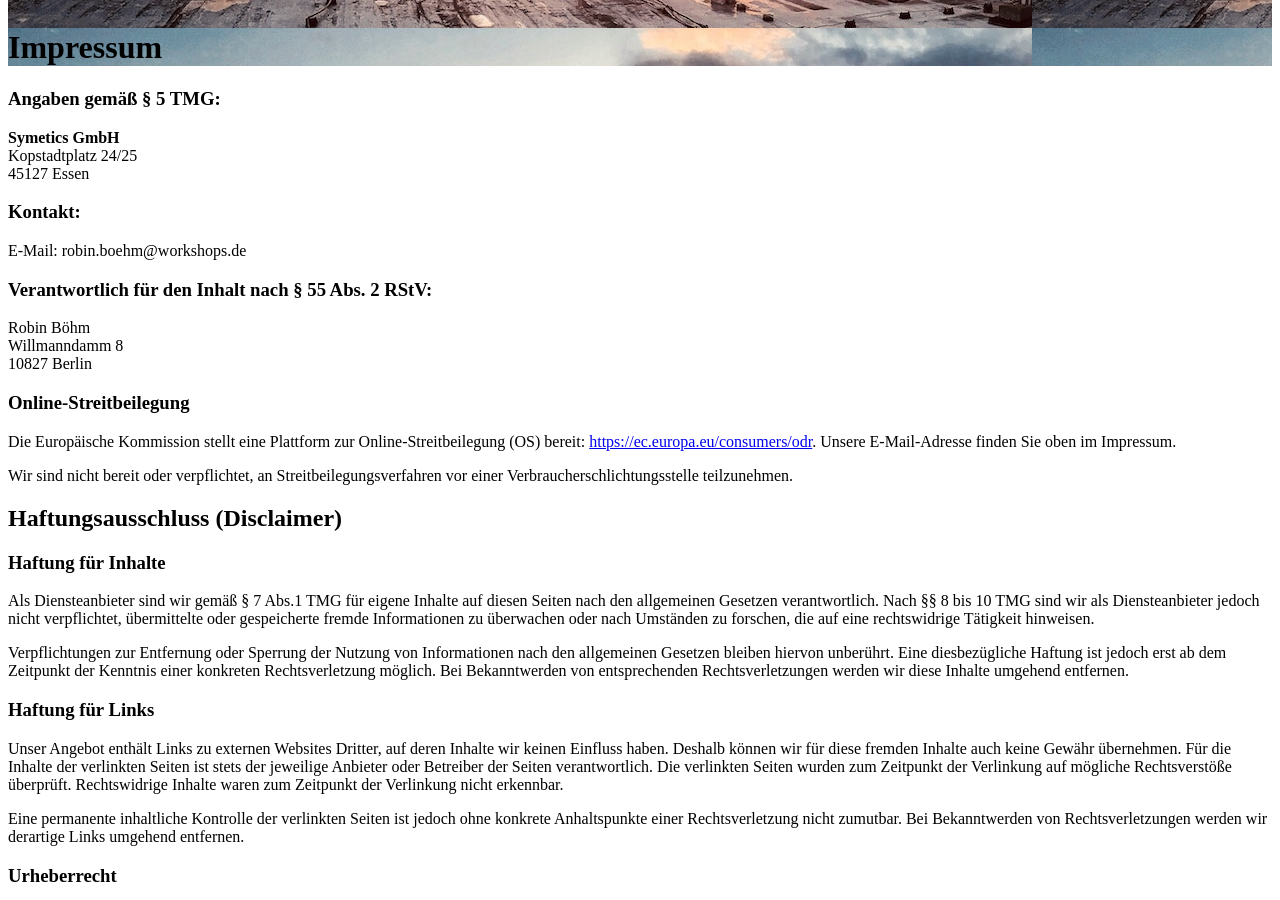
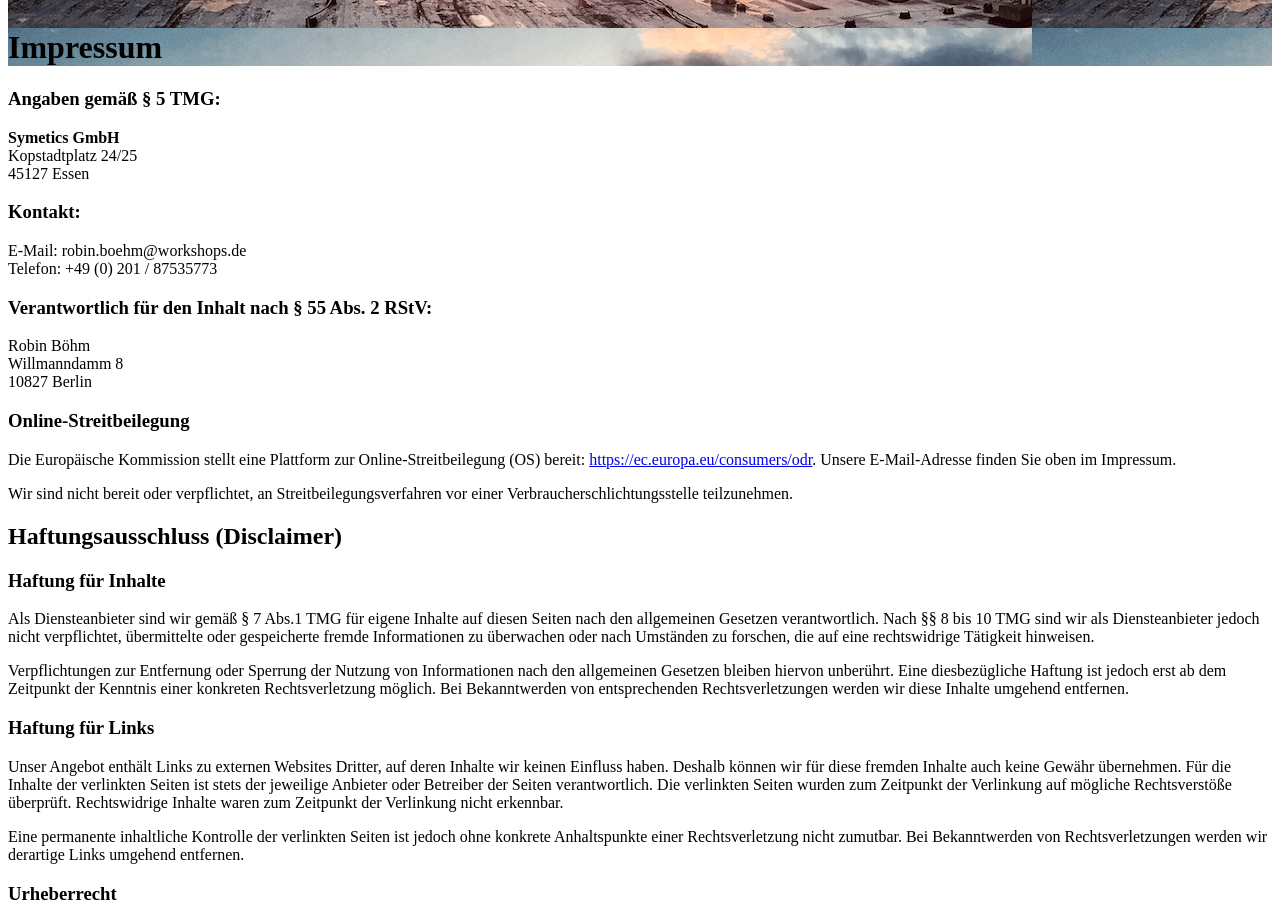
Before and after one commit to ngdeconf/ng-de.org, a Jekyll site: the page built from imprint/index.html, in a window 1280 px wide and 900 px high, scrolled down 1609 px. Built offline with Jekyll 4.4.1, drawn with Linux system fonts in a browser that asks for light colours; nearby versions of some CDN libraries.

Commit message:
feat(imprint): add phone number

```diff
--- a/imprint/index.html
+++ b/imprint/index.html
@@ -20,7 +20,8 @@ layout: base
 
                     <h3>Kontakt:</h3>
                     <p>
-                        E-Mail: robin.boehm@workshops.de
+                        E-Mail: robin.boehm@workshops.de <br>
+                        Telefon: +49 (0) 201 / 87535773
                     </p>
 
                     <h3>Verantwortlich für den Inhalt nach § 55 Abs. 2 RStV:</h3>
```
